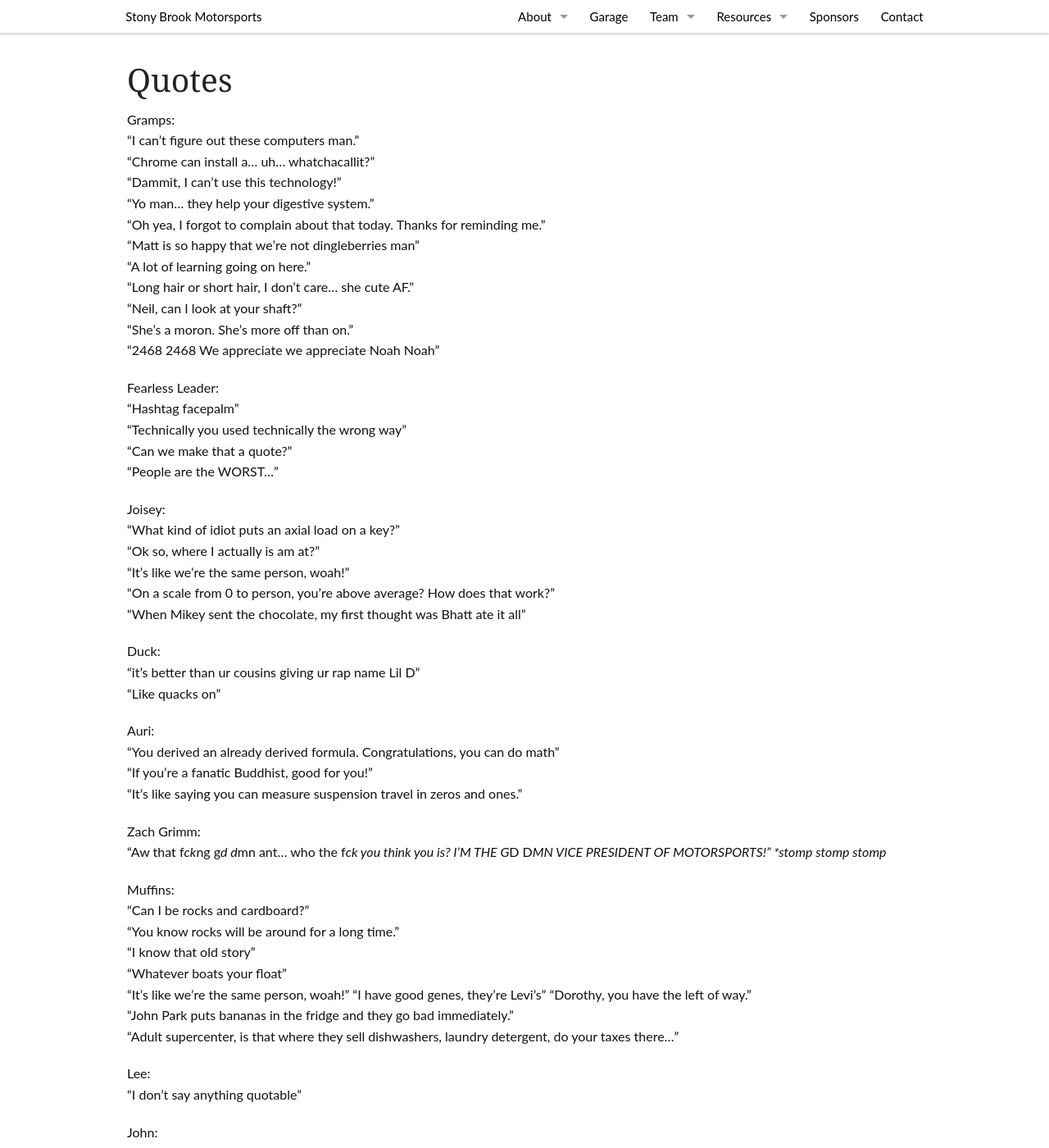
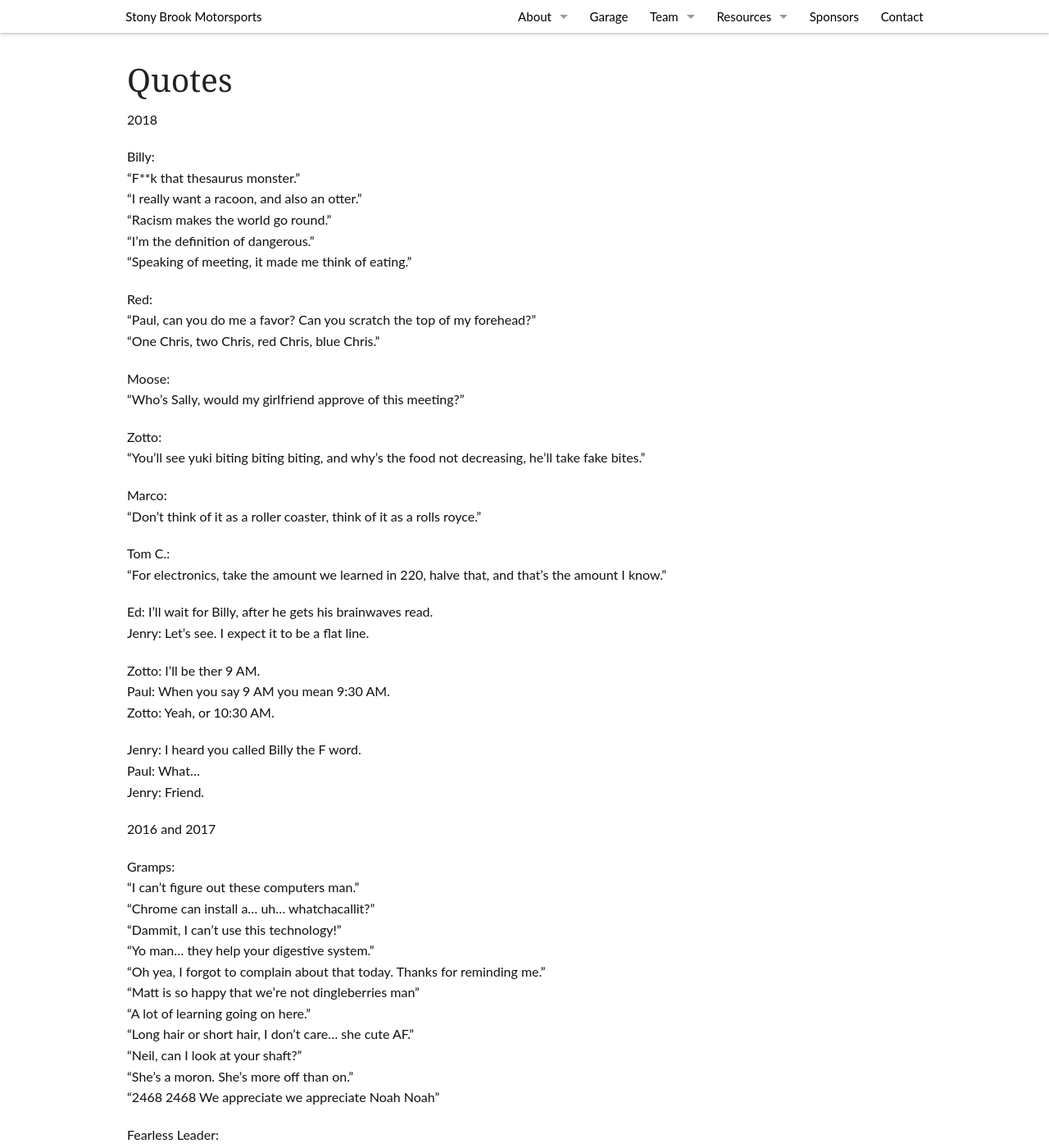
Before and after one commit to stonybrookmotorsports/StonyBrookMotorsports, a Jekyll site: the page built from pages/quotes.md, in a window 1280 px wide and 1400 px high. Shown: the whole window at 82% size. Built offline with Jekyll 4.4.1, drawn with Linux system fonts in a browser that asks for light colours; nearby versions of some CDN libraries; library files that are not in the unit come from our copies; some of the changed text lies outside the part shown.

```diff
--- a/pages/quotes.md
+++ b/pages/quotes.md
@@ -6,160 +6,199 @@ permalink: "/quotes/"
 header: no
 ---
 
-Gramps:
-"I can't figure out these computers man."
-"Chrome can install a... uh... whatchacallit?"
-"Dammit, I can't use this technology!"
-"Yo man... they help your digestive system."
-"Oh yea, I forgot to complain about that today. Thanks for reminding me."
-"Matt is so happy that we're not dingleberries man"
-"A lot of learning going on here."
-"Long hair or short hair, I don't care... she cute AF."
-"Neil, can I look at your shaft?"
-"She's a moron.  She's more off than on."
-"2468 2468 We appreciate we appreciate Noah Noah"
+2018
 
-Fearless Leader:
-"Hashtag facepalm"
-"Technically you used technically the wrong way"
-"Can we make that a quote?"
-"People are the WORST..."
+Billy:<br/>
+"F**k that thesaurus monster."<br/>
+"I really want a racoon, and also an otter."<br/>
+"Racism makes the world go round."<br/>
+"I'm the definition of dangerous."<br/>
+"Speaking of meeting, it made me think of eating."<br/>
+
+Red:<br/>
+"Paul, can you do me a favor?  Can you scratch the top of my forehead?"<br/>
+"One Chris, two Chris, red Chris, blue Chris."<br/>
+
+Moose:<br/>
+"Who's Sally, would my girlfriend approve of this meeting?"<br/>
+
+Zotto:<br/>
+"You'll see yuki biting biting biting, and why's the food not decreasing,
+he'll take fake bites."<br/>
+
+Marco:<br/>
+"Don't think of it as a roller coaster, think of it as a rolls royce."<br/>
+
+Tom C.:<br/>
+"For electronics, take the amount we learned in 220, halve that, and that's the amount I know."<br/>
+
+Ed:  I'll wait for Billy, after he gets his brainwaves read.<br/>
+Jenry:  Let's see.  I expect it to be a flat line.<br/>
+
+Zotto:  I'll be ther 9 AM.<br/>
+Paul:  When you say 9 AM you mean 9:30 AM.<br/>
+Zotto: Yeah, or 10:30 AM.<br/>
+
+Jenry: I heard you called Billy the F word.<br/>
+Paul: What...<br/>
+Jenry: Friend.<br/>
+
+2016 and 2017
+
+Gramps:<br/>
+"I can't figure out these computers man."<br/>
+"Chrome can install a... uh... whatchacallit?"<br/>
+"Dammit, I can't use this technology!"<br/>
+"Yo man... they help your digestive system."<br/>
+"Oh yea, I forgot to complain about that today. Thanks for reminding me."<br/>
+"Matt is so happy that we're not dingleberries man"<br/>
+"A lot of learning going on here."<br/>
+"Long hair or short hair, I don't care... she cute AF."<br/>
+"Neil, can I look at your shaft?"<br/>
+"She's a moron.  She's more off than on."<br/>
+"2468 2468 We appreciate we appreciate Noah Noah"<br/>
+
+Fearless Leader:<br/>
+"Hashtag facepalm"<br/>
+"Technically you used technically the wrong way"<br/>
+"Can we make that a quote?"<br/>
+"People are the WORST..."<br/>
 
 Joisey:
-"What kind of idiot puts an axial load on a key?"
-"Ok so, where I actually is am at?"
-"It's like we're the same person, woah!"
-"On a scale from 0 to person, you're above average? How does that work?"
-"When Mikey sent the chocolate, my first thought was Bhatt ate it all"
+"What kind of idiot puts an axial load on a key?"<br/>
+"Ok so, where I actually is am at?"<br/>
+"It's like we're the same person, woah!"<br/>
+"On a scale from 0 to person, you're above average? How does that work?"<br/>
+"When Mikey sent the chocolate, my first thought was Bhatt ate it all"<br/>
 
-Duck:
-"it's better than ur cousins giving ur rap name Lil D"
-"Like quacks on"
+Duck:<br/>
+"it's better than ur cousins giving ur rap name Lil D"<br/>
+"Like quacks on"<br/>
 
 Auri:
-"You derived an already derived formula. Congratulations, you can do math"
-"If you're a fanatic Buddhist, good for you!"
-"It's like saying you can measure suspension travel in zeros and ones."
+"You derived an already derived formula. Congratulations, you can do math"<br/>
+"If you're a fanatic Buddhist, good for you!"<br/>
+"It's like saying you can measure suspension travel in zeros and ones."<br/>
 
-Zach Grimm:
-"Aw that f*ck*ng g*d d*mn ant... who the f*ck you think you is? I'M THE G*D D*MN VICE PRESIDENT OF MOTORSPORTS!" *stomp stomp stomp*
+Zach Grimm:<br/>
+"Aw that f*ck*ng g*d d*mn ant... who the f*ck you think you is? I'M THE G*D D*MN VICE PRESIDENT OF MOTORSPORTS!" *stomp stomp stomp*<br/>
 
-Muffins:
-"Can I be rocks and cardboard?"
-"You know rocks will be around for a long time."
-"I know that old story"
-"Whatever boats your float"
-"It's like we're the same person, woah!"
-"I have good genes, they're Levi's"
-"Dorothy, you have the left of way."
-"John Park puts bananas in the fridge and they go bad immediately."
-"Adult supercenter, is that where they sell dishwashers, laundry detergent, do your taxes there..."
+Muffins:<br/>
+"Can I be rocks and cardboard?"<br/>
+"You know rocks will be around for a long time."<br/>
+"I know that old story"<br/>
+"Whatever boats your float"<br/>
+"It's like we're the same person, woah!"<br/>
+"I have good genes, they're Levi's"<br/>
+"Dorothy, you have the left of way."<br/>
+"John Park puts bananas in the fridge and they go bad immediately."<br/>
+"Adult supercenter, is that where they sell dishwashers, laundry detergent, do your taxes there..."<br/>
 
-Lee:
-"I don't say anything quotable"
+Lee:<br/>
+"I don't say anything quotable"<br/>
 
-John:
-"Cats are just defective puppies."
-"Aren't the geese supposed to migrate?  Go migrate.  Go away."
-"Waba waba"
-"I'm not sure why I bring my phone.  Do one ever calls me except spam callers."
-"Bird bird bird is the word."
-"If life gives you lemons, you eat them."
+John:<br/>
+"Cats are just defective puppies."<br/>
+"Aren't the geese supposed to migrate?  Go migrate.  Go away."<br/>
+"Waba waba"<br/>
+"I'm not sure why I bring my phone.  Do one ever calls me except spam callers."<br/>
+"Bird bird bird is the word."<br/>
+"If life gives you lemons, you eat them."<br/>
 
-Billy:
-"Do we need any tappy tappy things or do they just come out?"
-"I'm good at translating Bhatt."
+Billy:<br/>
+"Do we need any tappy tappy things or do they just come out?"<br/>
+"I'm good at translating Bhatt."<br/>
 
-Spencer:
-"I don't disagree"
-"I'm gonna hit this with a hammer.  I'll be right back."
-"Steel, it's cheaper than aluminum, and these fucking bugs are killing me."
+Spencer:<br/>
+"I don't disagree"<br/>
+"I'm gonna hit this with a hammer.  I'll be right back."<br/>
+"Steel, it's cheaper than aluminum, and these fucking bugs are killing me."<br/>
 
-Devon:
-"You need to go to the Spencer Locks school of manners."
-"Take it from me, I'm good at making stuff up right on the spot."
-"A pancake would make a really nice pillow though."
-"If you carve out the middle, you could make a necklace out of a pancake."
-"I also talked about making jewelry out of pancakes and waffles. What I say at 2 AM is not valid."
-"Do you think I would be a good corn farmer?"
+Devon:<br/>
+"You need to go to the Spencer Locks school of manners."<br/>
+"Take it from me, I'm good at making stuff up right on the spot."<br/>
+"A pancake would make a really nice pillow though."<br/>
+"If you carve out the middle, you could make a necklace out of a pancake."<br/>
+"I also talked about making jewelry out of pancakes and waffles. What I say at 2 AM is not valid."<br/>
+"Do you think I would be a good corn farmer?"<br/>
 
-Dorothy:
-"Deep down, Matt has a heart."
+Dorothy:<br/>
+"Deep down, Matt has a heart."<br/>
 
-Marco:
-"Why can't our school color be reflective white?"
+Marco:<br/>
+"Why can't our school color be reflective white?"<br/>
 
-Cameron:
-"Believe it or not, the Barbie show has gotten amazing."
+Cameron:<br/>
+"Believe it or not, the Barbie show has gotten amazing."<br/>
 
-Luke:
-"..."
+Luke:<br/>
+"..."<br/>
 
-Jenry:
-"I've said many funny things."
+Jenry:<br/>
+"I've said many funny things."<br/>
 
-Devon: How long does the pizza go in the microwave?
-Spencer: Ariba! Doo doo da doo doo... oh, sorry I wasn't paying attention.
+Devon: How long does the pizza go in the microwave?<br/>
+Spencer: Ariba! Doo doo da doo doo... oh, sorry I wasn't paying attention.<br/>
 
-Devon: John, you are FEA, you validate me.
-John: Thank you.
+Devon: John, you are FEA, you validate me.<br/>
+John: Thank you.<br/>
 
-Muffins: "Hey, why do you have that light on your backpack?"
-Duck: "My mom gave it to me, she's afraid I'll get attacked at night or something."
+Muffins: "Hey, why do you have that light on your backpack?"<br/>
+Duck: "My mom gave it to me, she's afraid I'll get attacked at night or something."<br/>
 
-Muffins: "What happened to the cake that Mikey made?"
-Fearless Leader: "Bhatt ate it all, leave it to the brown guy to eat all the brown food. That's how he gets his color."
+Muffins: "What happened to the cake that Mikey made?"<br/>
+Fearless Leader: "Bhatt ate it all, leave it to the brown guy to eat all the brown food. That's how he gets his color."<br/>
 
-Fearless Leader: "Mikey, do you have any candy?"
-Bearhunter: "I have grated cheese."
+Fearless Leader: "Mikey, do you have any candy?"<br/>
+Bearhunter: "I have grated cheese."<br/>
 
-Paul: You're trying too hard Neil
-Neil: No wait Paul, come back!
+Paul: You're trying too hard Neil<br/>
+Neil: No wait Paul, come back!<br/>
 
-Ian: If you were a fruit you'd be a cute-cumber...
-Ian: That's a vegetable...
+Ian: If you were a fruit you'd be a cute-cumber...<br/>
+Ian: That's a vegetable...<br/>
 
-Billy: What, I don't get any quotes?
-Paul: John has set the standard too high.
+Billy: What, I don't get any quotes?<br/>
+Paul: John has set the standard too high.<br/>
 
-Devon: What do you like about Roosevelt Island?
-Paul: It's devoid of people.
+Devon: What do you like about Roosevelt Island?<br/>
+Paul: It's devoid of people.<br/>
 
-Paul: I'm allergic to dust, pollen-
-Devon: And people?
+Paul: I'm allergic to dust, pollen-<br/>
+Devon: And people?<br/>
 
-Lee: Do you know what LED stands for?
-John: Low electron diode.
+Lee: Do you know what LED stands for?<br/>
+John: Low electron diode.<br/>
 
-Matt: We should validate everything and make the goal for the following year to drop 30 pounds.
-Billy: I can do that, give me a week.
+Matt: We should validate everything and make the goal for the following year to drop 30 pounds.<br/>
+Billy: I can do that, give me a week.<br/>
 
-Paul: Jenry said if I submitted an order for a puppy, he'd announce it at a GBM.  I told myself I'd do that before the last GBM, but I forgot.
-Billy: Paul, that's what Asana's for.
+Paul: Jenry said if I submitted an order for a puppy, he'd announce it at a GBM.  I told myself I'd do that before the last GBM, but I forgot.<br/>
+Billy: Paul, that's what Asana's for.<br/>
 
-Paul: Guess who said this quot-
-Le Si:  Aravinda?
+Paul: Guess who said this quot-<br/>
+Le Si:  Aravinda?<br/>
 
-Aravinda: That bag of cookies was finished 20 hours ago.
-Devon:  We haven't been driving for 20 hours.
-Aravinda: I stand by my statement.
+Aravinda: That bag of cookies was finished 20 hours ago.<br/>
+Devon:  We haven't been driving for 20 hours.<br/>
+Aravinda: I stand by my statement.<br/>
 
-Paul:  I can't hear you, John.
-John:  I can't hear myself either.
+Paul:  I can't hear you, John.<br/>
+John:  I can't hear myself either.<br/>
 
-Devon: John, I need you to use your outdoor voice.
-John: We're indoors.
+Devon: John, I need you to use your outdoor voice.<br/>
+John: We're indoors.<br/>
 
-John: You have an ant farm?
-Paul:  No, where did you hear that?
-Neil:  You have an alien ant farm?
-Paul:  Neil, you're trying too hard.
+John: You have an ant farm?<br/>
+Paul:  No, where did you hear that?<br/>
+Neil:  You have an alien ant farm?<br/>
+Paul:  Neil, you're trying too hard.<br/>
 
-Neil:  What do you think about global warming?
-John:  It's not good-ish.
+Neil:  What do you think about global warming?<br/>
+John:  It's not good-ish.<br/>
 
-Neil:  What's your favorite seltzer flavor?
-John:  Water.
+Neil:  What's your favorite seltzer flavor?<br/>
+John:  Water.<br/>
 
-Neil, for the third time:  Is it just that?
-Zotto:  Ask one more time, it might change.
+Neil, for the third time:  Is it just that?<br/>
+Zotto:  Ask one more time, it might change.<br/>
```
Also changed, not shown: _data/members.yml (+66 -96 lines), _data/sponsors.yml (+10 -21 lines), index.md (+11 -8 lines), images/members/CameronContarino.png (added), images/members/ChristianFunes.png, images/members/ChristopherMatteo.png, images/members/DanielKhait.png, images/members/FelixLiu.png, images/members/MarcusWentz.png, images/members/MaximeBreton.png, images/members/MustafaTastan.png, images/members/NoahHalsard.png, images/members/ZijingWong.png (added), images/shophours.jpg (added).
